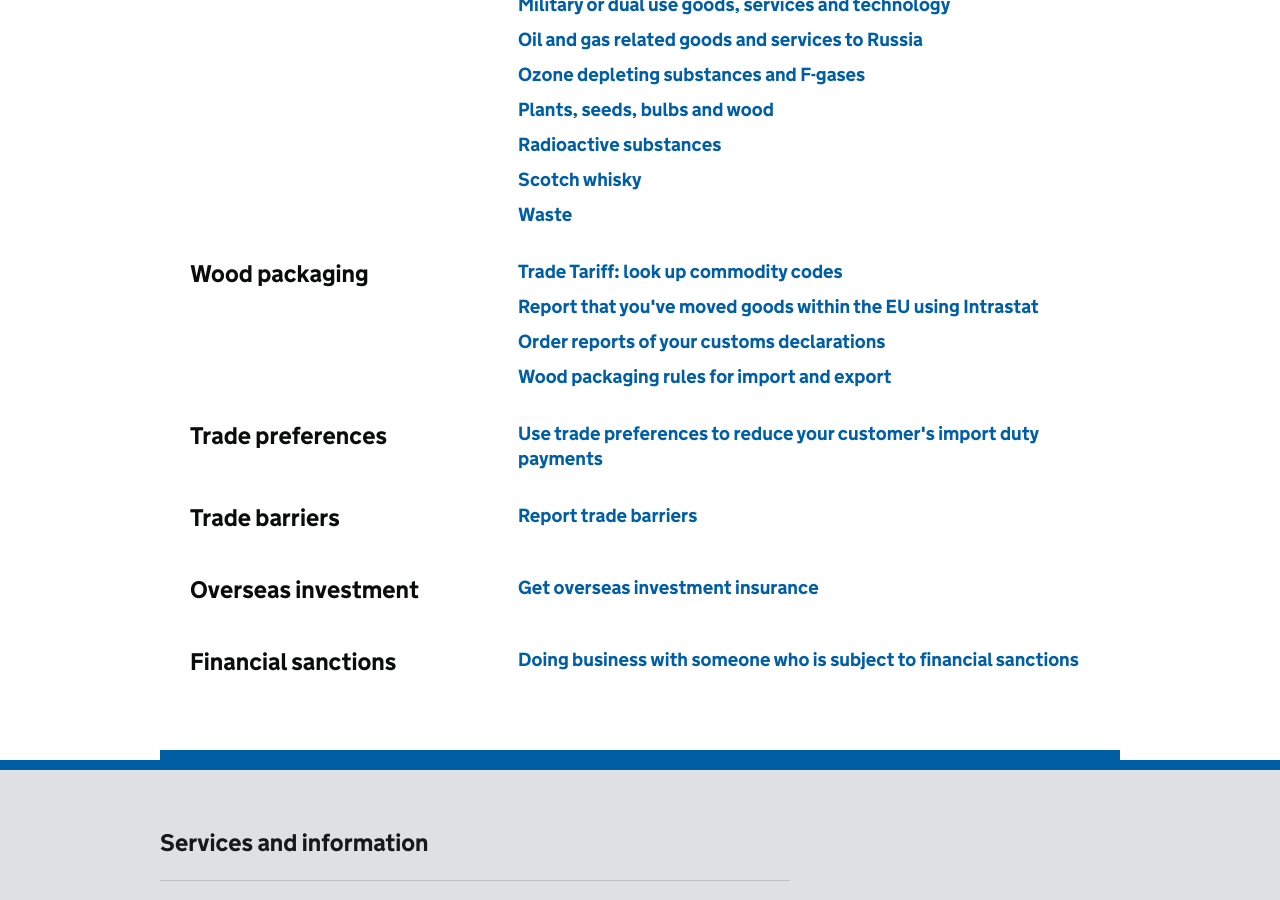
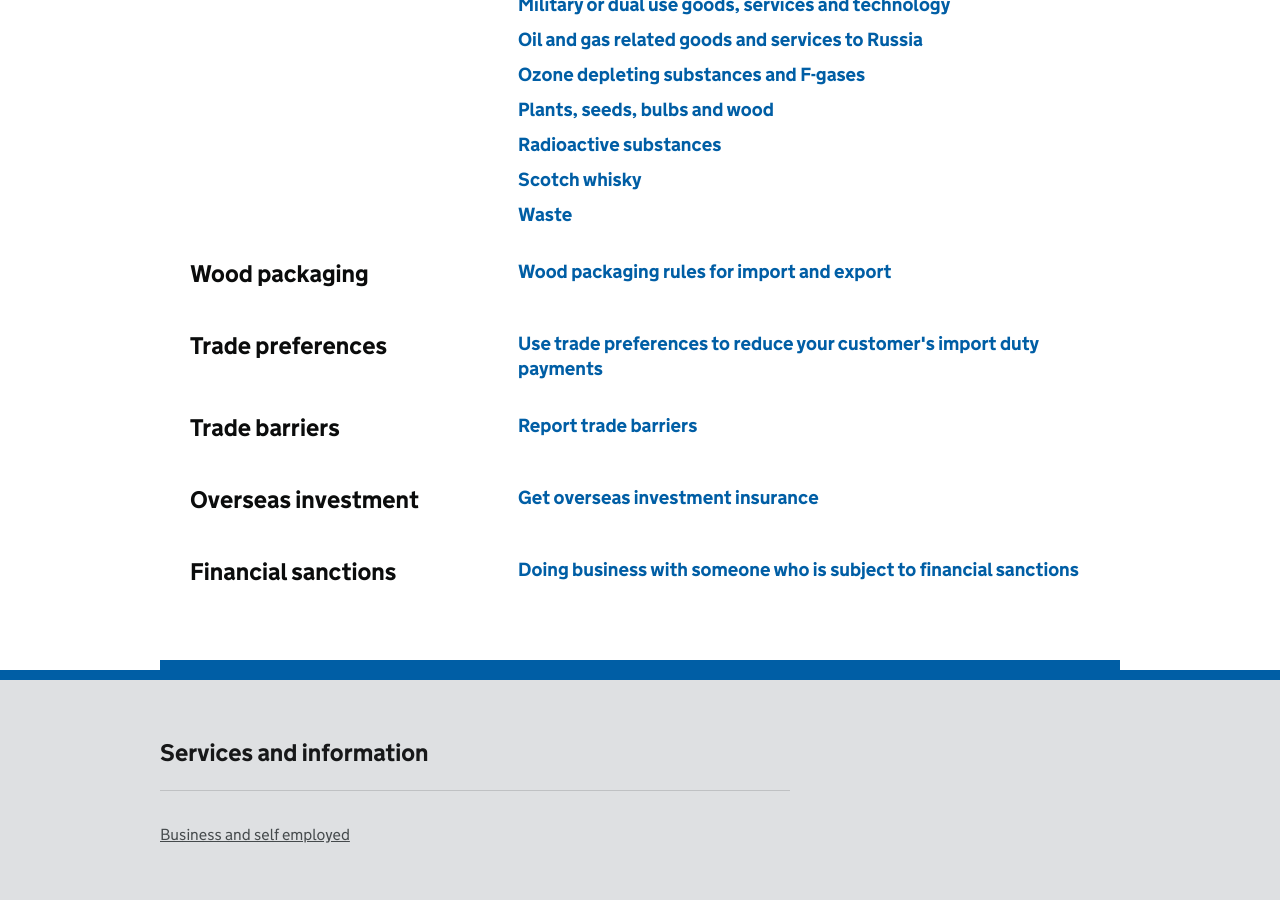
Before and after one commit to alphagov/govuk-import-export-prototype, a Jekyll site: the page built from topic/business-and-self-employed/exporting-and-doing-business-abroad.html, in a window 1280 px wide and 900 px high, scrolled down 1393 px. Built offline with Jekyll 4.4.1, drawn with Linux system fonts in a browser that asks for light colours; some of the changed text lies outside the part shown.

Commit message:
Update exporting-and-doing-business-abroad.html

```diff
--- a/topic/business-and-self-employed/exporting-and-doing-business-abroad.html
+++ b/topic/business-and-self-employed/exporting-and-doing-business-abroad.html
@@ -81,12 +81,6 @@ index_lists:
 
  - title: Wood packaging
    links:
-     - name: "Trade Tariff: look up commodity codes"
-       url: '/start/trade-tariff.html'
-     - name: Report that you've moved goods within the EU using Intrastat
-       url: '/guide/report-moved-goods-intrastat/when-you-must-register.html'
-     - name: Order reports of your customs declarations
-       url: '/order-customs-declaration-reports.html'
      - name: Wood packaging rules for import and export
        url: '/guidance/wood-packaging-requirements.html'
 
```
Also changed, not shown: other parts of topic/business-and-self-employed/exporting-and-doing-business-abroad.html (+1 -1 lines).
